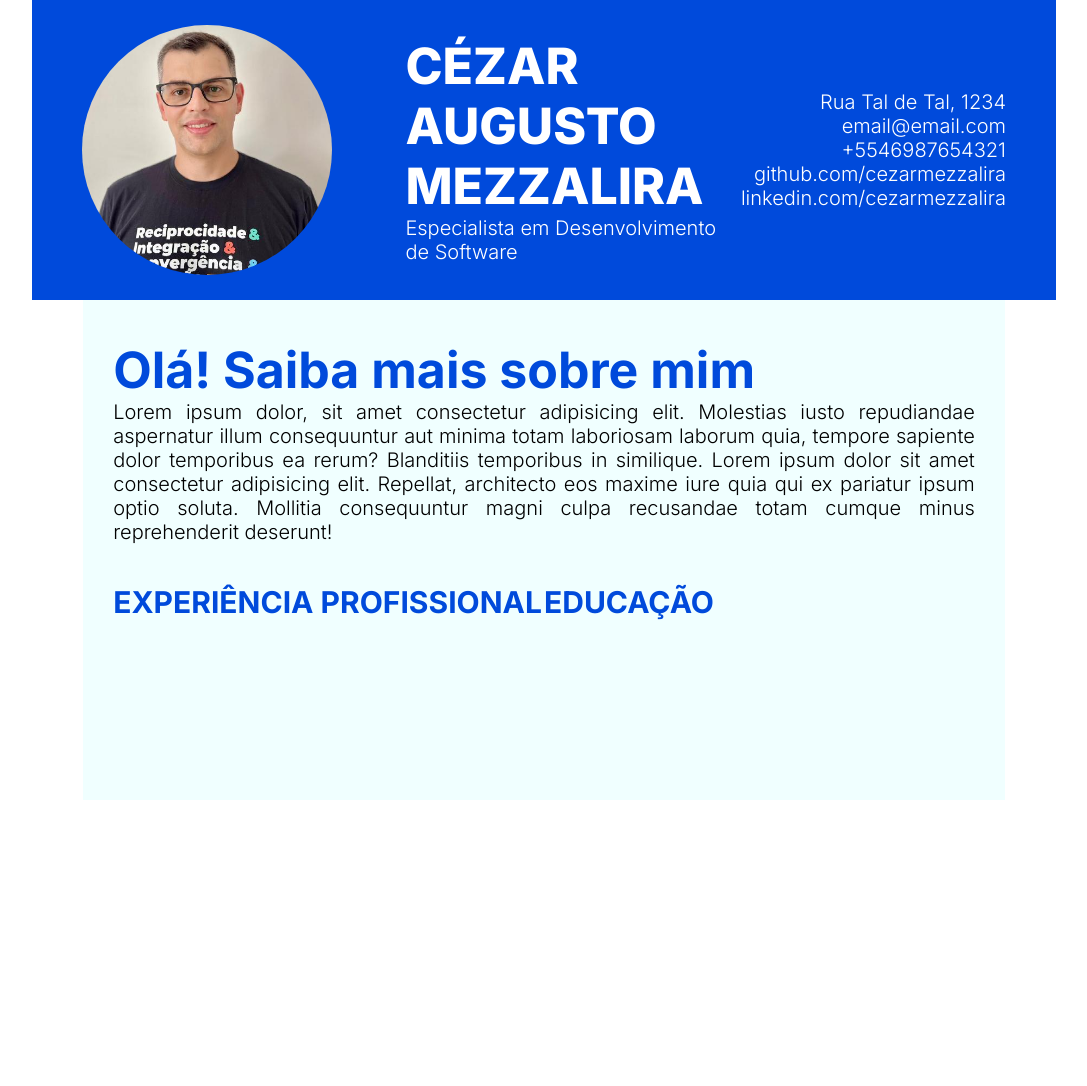
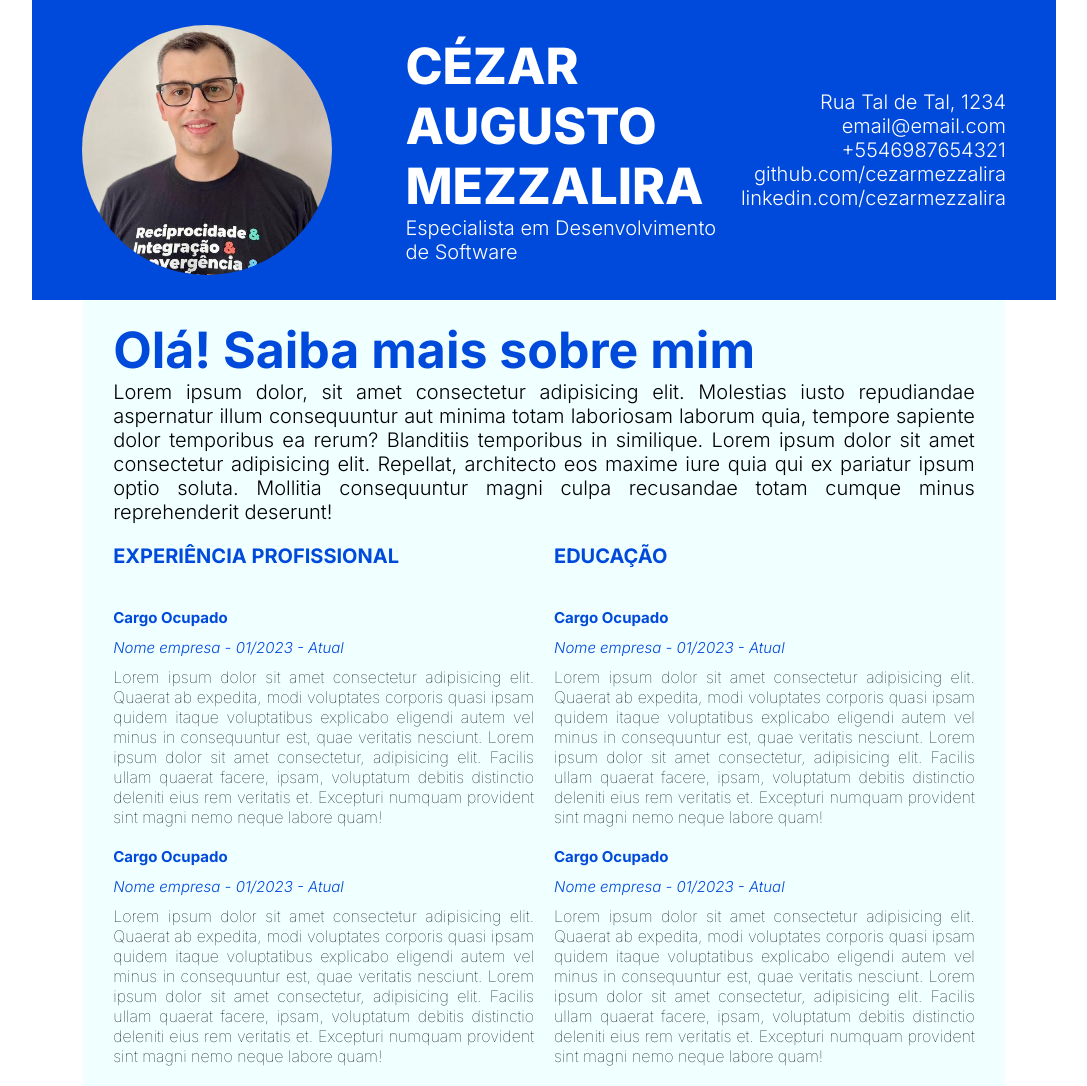
Before and after one commit to cezarmezzalirasenac/uc02-atividade-html-css, a plain HTML site: page index.html in a window 1280 px wide. Shown: the whole page, without its empty margins (96-1183 px from the left). Before the commit the page ends 800 px from the top, so only its background shows below. Drawn offline with Linux system fonts and the light colour scheme.

Commit message:
Implementação dos detalhes

```diff
--- a/index.html
+++ b/index.html
@@ -48,10 +48,53 @@
       <div id="details">
         <section class="general-lists">
           <h1>EXPERIÊNCIA PROFISSIONAL</h1>
+          <div class="item-detail">
+            <h2>Cargo Ocupado</h2>
+            <span>Nome empresa - 01/2023 - Atual</span>
+            <p>Lorem ipsum dolor sit amet consectetur adipisicing elit. Quaerat ab expedita, modi voluptates corporis
+              quasi ipsam quidem itaque voluptatibus explicabo eligendi autem vel minus in consequuntur est, quae
+              veritatis nesciunt.
+              Lorem ipsum dolor sit amet consectetur, adipisicing elit. Facilis ullam quaerat facere, ipsam, voluptatum
+              debitis distinctio deleniti eius rem veritatis et. Excepturi numquam provident sint magni nemo neque
+              labore quam!
+            </p>
+          </div>
+          <div class="item-detail">
+            <h2>Cargo Ocupado</h2>
+            <span>Nome empresa - 01/2023 - Atual</span>
+            <p>Lorem ipsum dolor sit amet consectetur adipisicing elit. Quaerat ab expedita, modi voluptates corporis
+              quasi ipsam quidem itaque voluptatibus explicabo eligendi autem vel minus in consequuntur est, quae
+              veritatis nesciunt.
+              Lorem ipsum dolor sit amet consectetur, adipisicing elit. Facilis ullam quaerat facere, ipsam, voluptatum
+              debitis distinctio deleniti eius rem veritatis et. Excepturi numquam provident sint magni nemo neque
+              labore quam!
+            </p>
+          </div>
         </section>
-
         <section class="general-lists">
           <h1>EDUCAÇÃO</h1>
+          <div class="item-detail">
+            <h2>Cargo Ocupado</h2>
+            <span>Nome empresa - 01/2023 - Atual</span>
+            <p>Lorem ipsum dolor sit amet consectetur adipisicing elit. Quaerat ab expedita, modi voluptates corporis
+              quasi ipsam quidem itaque voluptatibus explicabo eligendi autem vel minus in consequuntur est, quae
+              veritatis nesciunt.
+              Lorem ipsum dolor sit amet consectetur, adipisicing elit. Facilis ullam quaerat facere, ipsam, voluptatum
+              debitis distinctio deleniti eius rem veritatis et. Excepturi numquam provident sint magni nemo neque
+              labore quam!
+            </p>
+          </div>
+          <div class="item-detail">
+            <h2>Cargo Ocupado</h2>
+            <span>Nome empresa - 01/2023 - Atual</span>
+            <p>Lorem ipsum dolor sit amet consectetur adipisicing elit. Quaerat ab expedita, modi voluptates corporis
+              quasi ipsam quidem itaque voluptatibus explicabo eligendi autem vel minus in consequuntur est, quae
+              veritatis nesciunt.
+              Lorem ipsum dolor sit amet consectetur, adipisicing elit. Facilis ullam quaerat facere, ipsam, voluptatum
+              debitis distinctio deleniti eius rem veritatis et. Excepturi numquam provident sint magni nemo neque
+              labore quam!
+            </p>
+          </div>
         </section>
       </div>
     </div>
--- a/styles.css
+++ b/styles.css
@@ -86,14 +86,12 @@ body {
 
 #content {
   width: 90%;
-  height: 500px;
+  height: auto;
   color: #000;
+  background-color: azure;
+  display: flex;
+  flex-direction: column;
   padding: 20px 30px;
-  background-color: azure;
-}
-
-#about {
-  padding: 20px 0;
 }
 
 #about h1 {
@@ -109,15 +107,39 @@ body {
 
 
 #details {
+  width: 100%;
   display: grid;
-  grid-template-columns: 50% 50%;
+  grid-template-columns: 1fr 1fr;
+  column-gap: 20px;
   margin-top: 20px;
 }
 
-.general-lists {}
+.general-lists {
+  display: flex;
+  flex-direction: column;
+  gap: 20px;
+}
 
 .general-lists h1 {
   color: #004ADB;
-  font-size: 30px;
+  font-size: 20px;
+  margin-bottom: 20px;
+}
 
+.item-detail h2 {
+  color: #004ADB;
+  font-size: 15px;
+  margin-bottom: 10px;
 }
+
+.item-detail span {
+  color: #004ADB;
+  font-size: 15px;
+  font-weight: 300;
+  font-style:italic;
+}
+
+.item-detail p {
+  margin-top: 10px;
+  text-align: justify;
+}
```
